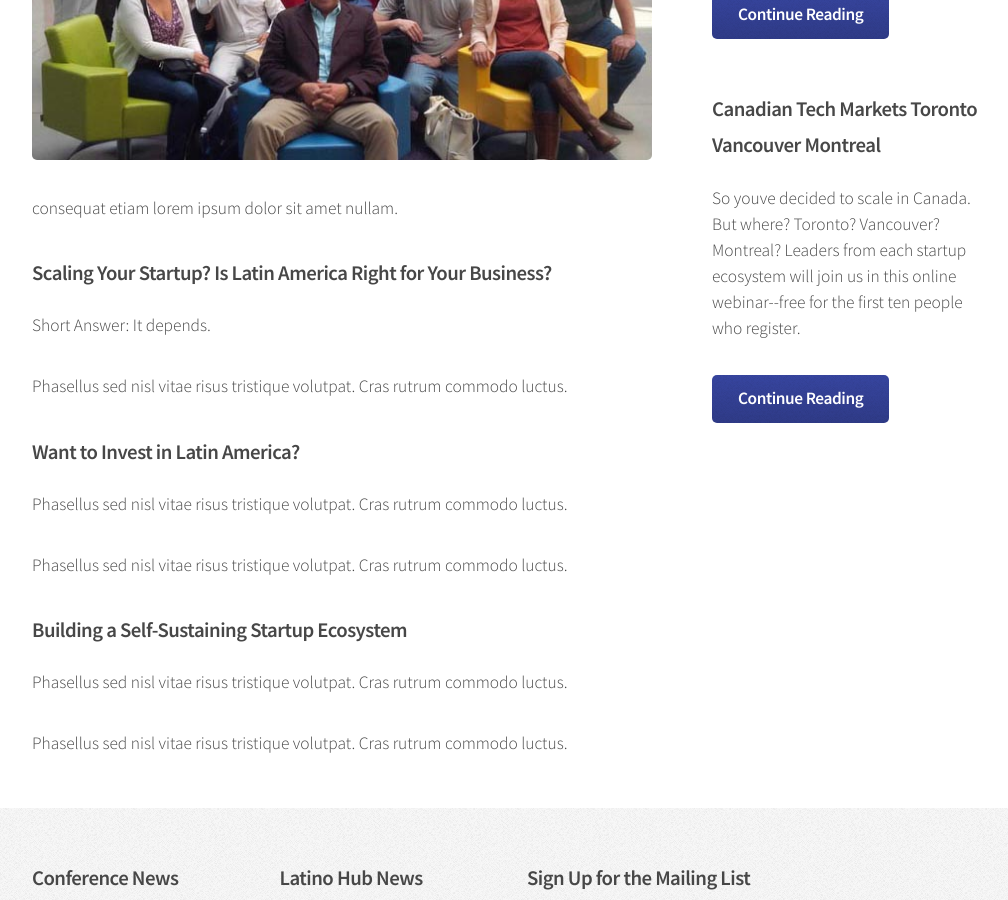
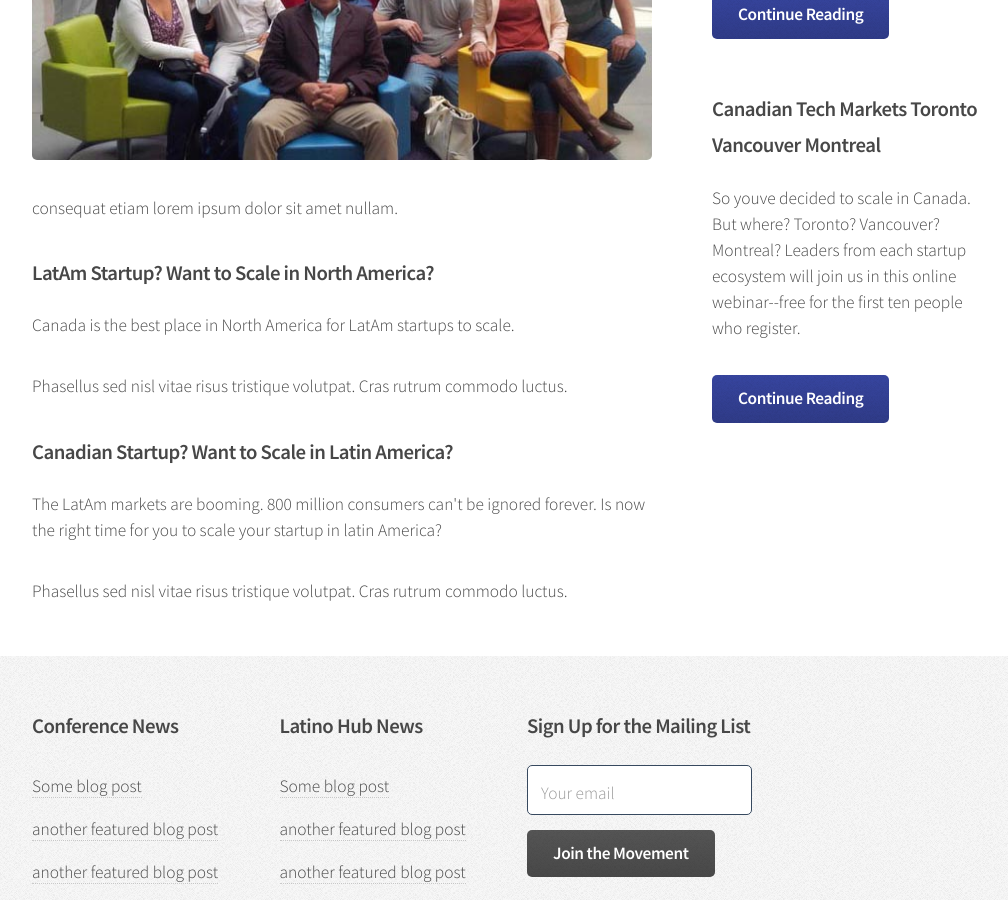
Before and after one commit to LatAmStartups/LatAmStartups.github.io, a Jekyll site: the page built from training.html, in a window 1280 px wide and 900 px high, scrolled down 568 px. Shown: the whole window, without its empty margins (128-1136 px from the left). Built offline with Jekyll 4.4.1, drawn with Linux system fonts in a browser that asks for light colours.

Commit message:
tweaking blog post

```diff
--- a/training.html
+++ b/training.html
@@ -24,30 +24,22 @@ category: training
 		consequat etiam lorem ipsum dolor sit amet nullam.
 		</p>
 
-		<h3>Scaling Your Startup? Is Latin America Right for Your Business?</h3>
+		<h3>LatAm Startup? Want to Scale in North America?</h3>
 		<p>
-		Short Answer: It depends.
+		Canada is the best place in North America for LatAm startups to scale.
 		</p>
 		<p>
 		Phasellus sed nisl vitae risus tristique volutpat. Cras rutrum commodo luctus.
 		</p>
 
-		<h3>Want to Invest in Latin America?</h3>
+		<h3>Canadian Startup? Want to Scale in Latin America?</h3>
 		<p>
-		Phasellus sed nisl vitae risus tristique volutpat. Cras rutrum commodo luctus.
+		The LatAm markets are booming. 800 million consumers can't be ignored forever. Is now the right time for you to scale your startup in latin America?
 		</p>
 		<p>
 		Phasellus sed nisl vitae risus tristique volutpat. Cras rutrum commodo luctus.
 		</p>
 
-		<h3>Building a Self-Sustaining Startup Ecosystem</h3>
-		<p>
-		Phasellus sed nisl vitae risus tristique volutpat. Cras rutrum commodo luctus.
-		</p>
-
-		<p>
-		Phasellus sed nisl vitae risus tristique volutpat. Cras rutrum commodo luctus.
-		</p>
 	</article>
 
 					</div>
```
